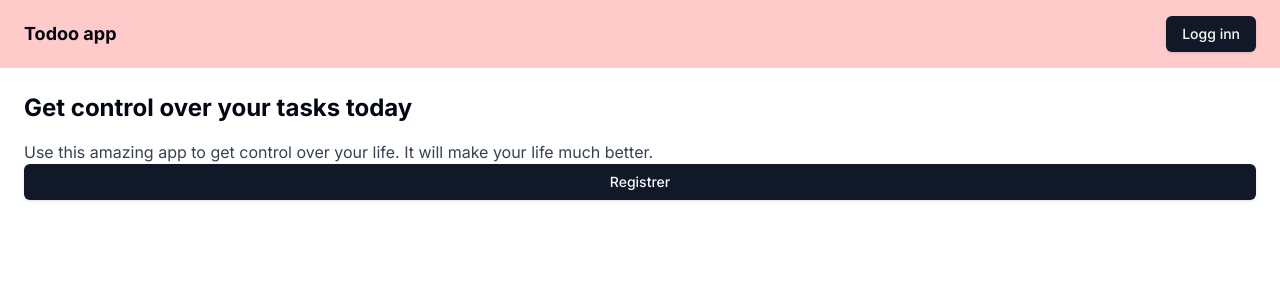
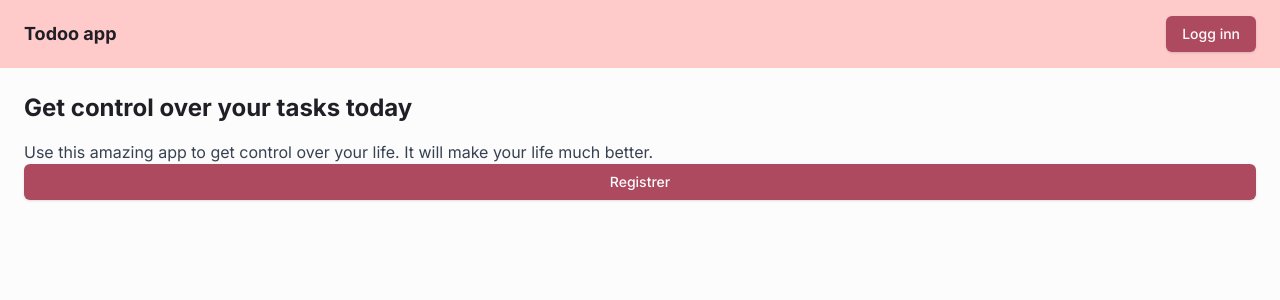
Before and after one commit to akselskaar/todoo-app, a Next.js app: page / in a window 1280 px wide. Shown: the top 300 px of the page. Built offline with nearby package versions, Linux system fonts and the light colour scheme.

Commit message:
add: theme

```diff
--- a/src/styles/globals.css
+++ b/src/styles/globals.css
@@ -14,25 +14,72 @@ body {
 
 @layer base {
   :root {
-    --background: 0 0% 100%;
-    --foreground: 224 71.4% 4.1%;
-    --card: 0 0% 100%;
-    --card-foreground: 224 71.4% 4.1%;
-    --popover: 0 0% 100%;
-    --popover-foreground: 224 71.4% 4.1%;
-    --primary: 220.9 39.3% 11%;
-    --primary-foreground: 210 20% 98%;
-    --secondary: 220 14.3% 95.9%;
-    --secondary-foreground: 220.9 39.3% 11%;
-    --muted: 220 14.3% 95.9%;
-    --muted-foreground: 220 8.9% 46.1%;
-    --accent: 220 14.3% 95.9%;
-    --accent-foreground: 220.9 39.3% 11%;
+    /* Primitive colors */
+    --primary-1: #edeaea;
+    --primary-2: #ece3e4;
+    --primary-3: #ecd5d8;
+    --primary-4: #f3c3ca;
+    --primary-5: #f0b3bc;
+    --primary-6: #eaa1ac;
+    --primary-7: #e08b99;
+    --primary-8: #d66f82;
+    --primary-9: #ad4a5f;
+    --primary-10: #9d3c52;
+    --primary-11: #97364d;
+    --primary-12: #690829;
+
+    --primary-a1: #ca5d1607;
+    --primary-a2: #c717050d;
+    --primary-a3: #dc020e1b;
+    --primary-a4: #ff5c6f4b;
+    --primary-a5: #ff00001e;
+    --primary-a6: #e1012053;
+    --primary-a7: #cd03216b;
+    --primary-a8: #c2022489;
+    --primary-a9: #90001eb0;
+    --primary-a10: #82001ebf;
+    --primary-a11: #7e011ec6;
+    --primary-a12: #650122f7;
+
+    --gray-1: #fdfcfd;
+    --gray-2: #faf9fb;
+    --gray-3: #f2eff3;
+    --gray-4: #eae7ec;
+    --gray-5: #e3dfe6;
+    --gray-6: #dbd8e0;
+    --gray-7: #d0cdd7;
+    --gray-8: #bcbac7;
+    --gray-9: #8e8c99;
+    --gray-10: #84828e;
+    --gray-11: #65636d;
+    --gray-12: #211f26;
+
+    --gray-a1: #55005503;
+    --gray-a2: #2b005506;
+    --gray-a3: #30004010;
+    --gray-a4: #20003618;
+    --gray-a5: #20003820;
+    --gray-a6: #14003527;
+    --gray-a7: #10003332;
+    --gray-a8: #08003145;
+    --gray-a9: #05001d73;
+    --gray-a10: #0500197d;
+    --gray-a11: #0400119c;
+    --gray-a12: #020008e0;
+
+    /* Primitive variables */
+    --white-contrast: #000000;
+    --black-contrast: #ffffff;
+    --white-to-dark: #ffffff;
+    --dark-to-white: #000000;
+    --overlay: #08003145;
+    --panel: #ffffffcc;
+
+    /* Variables used by chad/cn */
+    --secondary: 0 0% 96.1%;
+    --secondary-foreground: 0 0% 9%;
     --destructive: 0 84.2% 60.2%;
-    --destructive-foreground: 210 20% 98%;
-    --border: 220 13% 91%;
-    --input: 220 13% 91%;
-    --ring: 224 71.4% 4.1%;
+    --destructive-foreground: 0 0% 98%;
     --chart-1: 12 76% 61%;
     --chart-2: 173 58% 39%;
     --chart-3: 197 37% 24%;
@@ -41,25 +88,73 @@ body {
     --radius: 0.5rem;
   }
   .dark {
-    --background: 224 71.4% 4.1%;
-    --foreground: 210 20% 98%;
-    --card: 224 71.4% 4.1%;
-    --card-foreground: 210 20% 98%;
-    --popover: 224 71.4% 4.1%;
-    --popover-foreground: 210 20% 98%;
-    --primary: 210 20% 98%;
-    --primary-foreground: 220.9 39.3% 11%;
-    --secondary: 215 27.9% 16.9%;
-    --secondary-foreground: 210 20% 98%;
-    --muted: 215 27.9% 16.9%;
-    --muted-foreground: 217.9 10.6% 64.9%;
-    --accent: 215 27.9% 16.9%;
-    --accent-foreground: 210 20% 98%;
+    /* Primitive colors */
+    --primary-1: #1a0d0f;
+    --primary-2: #241013;
+    --primary-3: #470016;
+    --primary-4: #5a001d;
+    --primary-5: #680227;
+    --primary-6: #781834;
+    --primary-7: #8e2e46;
+    --primary-8: #ad4a5f;
+    --primary-9: #ffb5c0;
+    --primary-10: #f4abb6;
+    --primary-11: #ff94a7;
+    --primary-12: #ffcbd4;
+
+    --primary-a1: #f5000009;
+    --primary-a2: #f8051314;
+    --primary-a3: #fc00203a;
+    --primary-a4: #fe00344e;
+    --primary-a5: #fe004a5d;
+    --primary-a6: #ff21606e;
+    --primary-a7: #fe497586;
+    --primary-a8: #ff6887a7;
+    --primary-a9: #ffb5c0;
+    --primary-a10: #feb2bdf4;
+    --primary-a11: #ff94a7;
+    --primary-a12: #ffcbd4;
+
+    --gray-1: #121113;
+    --gray-2: #1a191b;
+    --gray-3: #232225;
+    --gray-4: #2b292d;
+    --gray-5: #323035;
+    --gray-6: #3c393f;
+    --gray-7: #49474e;
+    --gray-8: #625f69;
+    --gray-9: #6f6d78;
+    --gray-10: #7c7a85;
+    --gray-11: #b5b2bc;
+    --gray-12: #eeeef0;
+
+    --gray-a1: #00000000;
+    --gray-a2: #f5f4f609;
+    --gray-a3: #ebeaf814;
+    --gray-a4: #eee5f81d;
+    --gray-a5: #efe6fe25;
+    --gray-a6: #f1e6fd30;
+    --gray-a7: #eee9ff40;
+    --gray-a8: #eee7ff5d;
+    --gray-a9: #eae6fd6e;
+    --gray-a10: #ece9fd7c;
+    --gray-a11: #f5f1ffb7;
+    --gray-a12: #fdfdffef;
+
+    /* Primitive variables */
+    --white-contrast: #000000;
+    --black-contrast: #ffffff;
+    --white-to-dark: #000000;
+    --dark-to-white: #ffffff;
+    --overlay: #000000bf;
+    --panel: #191919b2;
+    --surface: #000000;
+
+    /* Variables used by chad/cn */
+    --secondary: 0 0% 14.9%;
+    --secondary-foreground: 0 0% 98%;
     --destructive: 0 62.8% 30.6%;
-    --destructive-foreground: 210 20% 98%;
-    --border: 215 27.9% 16.9%;
-    --input: 215 27.9% 16.9%;
-    --ring: 216 12.2% 83.9%;
+    --destructive-foreground: 0 0% 98%;
     --chart-1: 220 70% 50%;
     --chart-2: 160 60% 45%;
     --chart-3: 30 80% 55%;
--- a/tailwind.config.ts
+++ b/tailwind.config.ts
@@ -1,63 +1,127 @@
-import type { Config } from "tailwindcss";
+import type { Config } from 'tailwindcss'
+import tailwindcssAnimate from 'tailwindcss-animate'
 
 const config: Config = {
-    darkMode: ["class"],
+  darkMode: ['class'],
   content: [
-    "./src/pages/**/*.{js,ts,jsx,tsx,mdx}",
-    "./src/components/**/*.{js,ts,jsx,tsx,mdx}",
-    "./src/app/**/*.{js,ts,jsx,tsx,mdx}",
+    './src/pages/**/*.{js,ts,jsx,tsx,mdx}',
+    './src/components/**/*.{js,ts,jsx,tsx,mdx}',
+    './src/app/**/*.{js,ts,jsx,tsx,mdx}',
   ],
   theme: {
     extend: {
       colors: {
-  			background: 'hsl(var(--background))',
-  			foreground: 'hsl(var(--foreground))',
+        // Theme colors
+        primary: {
+          DEFAULT: 'var(--primary-9)',
+          foreground: 'var(--gray-1)',
+          '1': 'var(--primary-1)',
+          '2': 'var(--primary-2)',
+          '3': 'var(--primary-3)',
+          '4': 'var(--primary-4)',
+          '5': 'var(--primary-5)',
+          '6': 'var(--primary-6)',
+          '7': 'var(--primary-7)',
+          '8': 'var(--primary-8)',
+          '9': 'var(--primary-9)',
+          '10': 'var(--primary-10)',
+          '11': 'var(--primary-11)',
+          '12': 'var(--primary-12)',
+          a1: 'var(--primary-a1)',
+          a2: 'var(--primary-a2)',
+          a3: 'var(--primary-a3)',
+          a4: 'var(--primary-a4)',
+          a5: 'var(--primary-a5)',
+          a6: 'var(--primary-a6)',
+          a7: 'var(--primary-a7)',
+          a8: 'var(--primary-a8)',
+          a9: 'var(--primary-a9)',
+          a10: 'var(--primary-a10)',
+          a11: 'var(--primary-a11)',
+          a12: 'var(--primary-a12)',
+        },
+
+        gray: {
+          '1': 'var(--gray-1)',
+          '2': 'var(--gray-2)',
+          '3': 'var(--gray-3)',
+          '4': 'var(--gray-4)',
+          '5': 'var(--gray-5)',
+          '6': 'var(--gray-6)',
+          '7': 'var(--gray-7)',
+          '8': 'var(--gray-8)',
+          '9': 'var(--gray-9)',
+          '10': 'var(--gray-10)',
+          '11': 'var(--gray-11)',
+          '12': 'var(--gray-12)',
+          a1: 'var(--gray-a1)',
+          a2: 'var(--gray-a2)',
+          a3: 'var(--gray-a3)',
+          a4: 'var(--gray-a4)',
+          a5: 'var(--gray-a5)',
+          a6: 'var(--gray-a6)',
+          a7: 'var(--gray-a7)',
+          a8: 'var(--gray-a8)',
+          a9: 'var(--gray-a9)',
+          a10: 'var(--gray-a10)',
+          a11: 'var(--gray-a11)',
+          a12: 'var(--gray-a12)',
+        },
+
+        // Primitive variables
+        whiteContrast: 'var(--white-contrast)',
+        blackContrast: 'var(--black-contrast)',
+        whiteToDark: 'var(--white-to-dark)',
+        darkToWhite: 'var(--dark-to-white)',
+        overlay: 'var(--overlay)',
+        panel: 'var(--panel)',
+        surface: 'var(--white-to-dark)',
+
+        // Chad/cn colors
+        background: 'var(--gray-1)',
+        foreground: 'var(--gray-12)',
         card: {
-  				DEFAULT: 'hsl(var(--card))',
-  				foreground: 'hsl(var(--card-foreground))'
+          DEFAULT: 'var(--gray-a1)',
+          foreground: 'var(--gray-12)',
         },
         popover: {
-  				DEFAULT: 'hsl(var(--popover))',
-  				foreground: 'hsl(var(--popover-foreground))'
-  			},
-  			primary: {
-  				DEFAULT: 'hsl(var(--primary))',
-  				foreground: 'hsl(var(--primary-foreground))'
+          DEFAULT: 'var(--white-to-dark)',
+          foreground: 'var(--gray-12)',
         },
         secondary: {
           DEFAULT: 'hsl(var(--secondary))',
-  				foreground: 'hsl(var(--secondary-foreground))'
+          foreground: 'hsl(var(--secondary-foreground))',
         },
         muted: {
-  				DEFAULT: 'hsl(var(--muted))',
-  				foreground: 'hsl(var(--muted-foreground))'
+          DEFAULT: 'var(--gray-a4)',
+          foreground: 'var(--gray-a11)',
         },
         accent: {
-  				DEFAULT: 'hsl(var(--accent))',
-  				foreground: 'hsl(var(--accent-foreground))'
+          DEFAULT: 'var(--primary-a2)',
+          foreground: 'var(--gray-12)',
         },
         destructive: {
           DEFAULT: 'hsl(var(--destructive))',
-  				foreground: 'hsl(var(--destructive-foreground))'
+          foreground: 'hsl(var(--destructive-foreground))',
         },
-  			border: 'hsl(var(--border))',
-  			input: 'hsl(var(--input))',
-  			ring: 'hsl(var(--ring))',
+        border: 'var(--gray-a6)',
+        input: 'var(--gray-a6)',
+        ring: 'var(--gray-12)',
         chart: {
           '1': 'hsl(var(--chart-1))',
           '2': 'hsl(var(--chart-2))',
           '3': 'hsl(var(--chart-3))',
           '4': 'hsl(var(--chart-4))',
-  				'5': 'hsl(var(--chart-5))'
-  			}
+          '5': 'hsl(var(--chart-5))',
+        },
       },
       borderRadius: {
         lg: 'var(--radius)',
         md: 'calc(var(--radius) - 2px)',
-  			sm: 'calc(var(--radius) - 4px)'
+        sm: 'calc(var(--radius) - 4px)',
+      },
+    },
+  },
+  plugins: [tailwindcssAnimate],
 }
-  	}
-  },
-  plugins: [require("tailwindcss-animate")],
-};
-export default config;
+export default config
```
Lines whose indentation alone changed are shown as unchanged.
